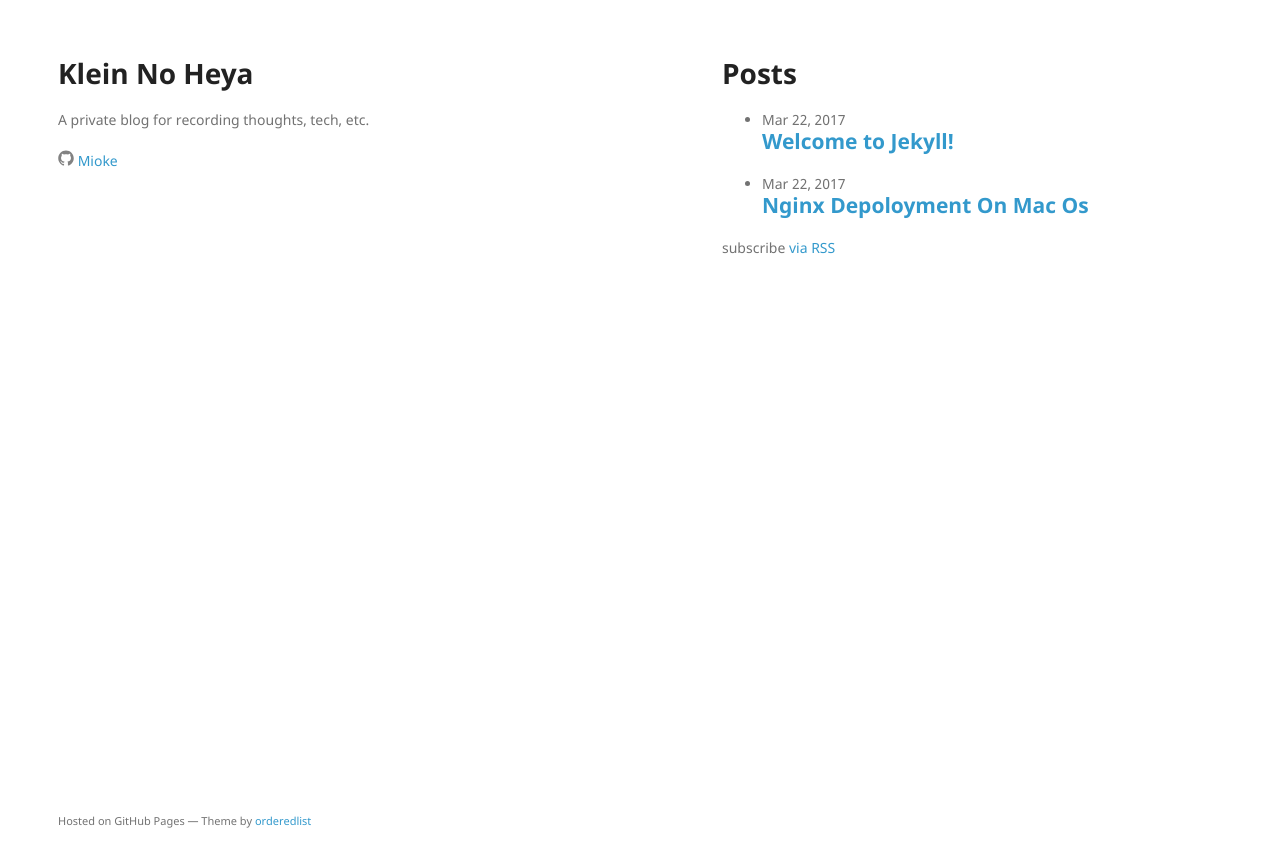
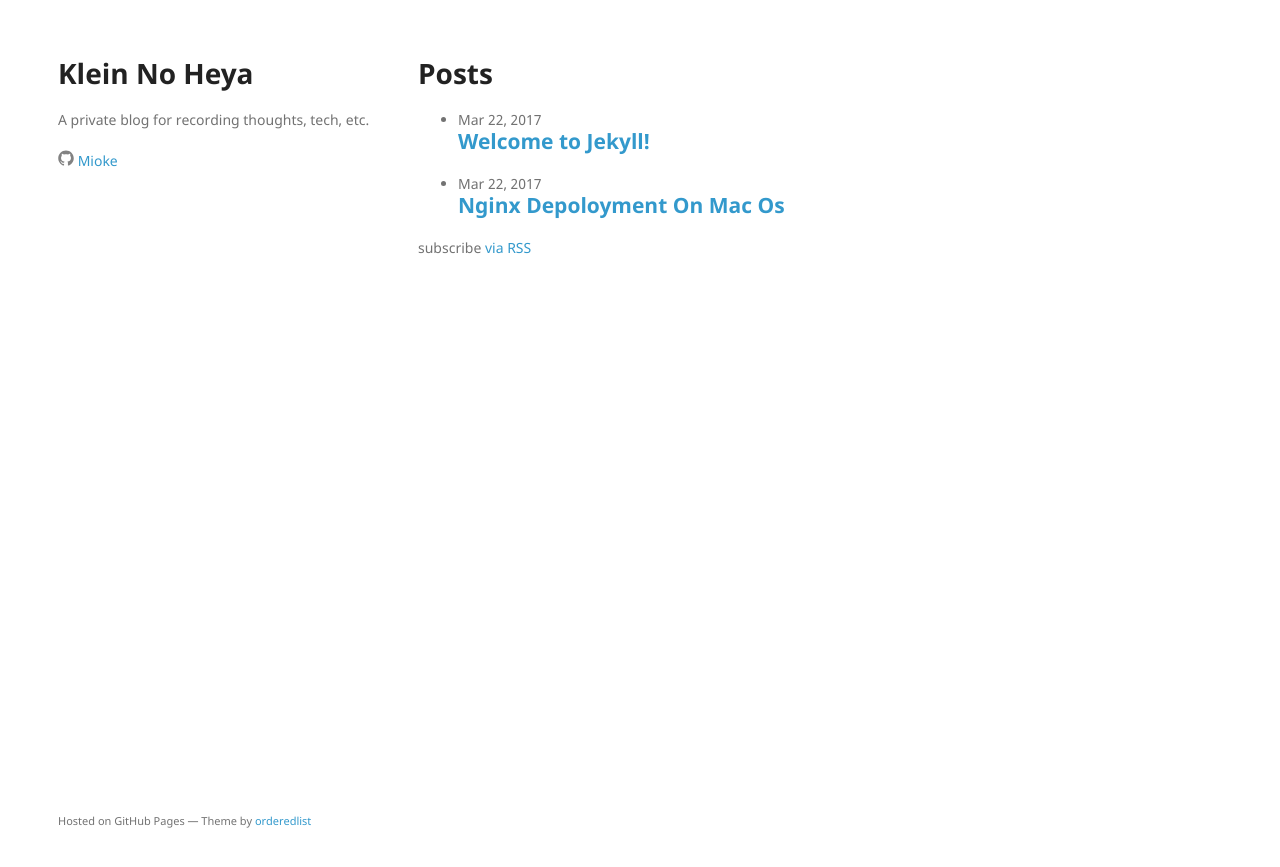
Before and after one commit to Mioke/mioke.github.io, a Jekyll site: the page built from index.md, in a window 1280 px wide. Shown: the top 867 px of the page. Built offline with Jekyll 4.4.1, drawn with Linux system fonts in a browser that asks for light colours.

Commit message:
Update layout

```diff
--- a/_sass/jekyll-theme-minimal.scss
+++ b/_sass/jekyll-theme-minimal.scss
@@ -233,7 +233,8 @@ header ul a strong {
 
 section {
   width:500px;
-  float:right;
+  float:left;
+  margin-left: 360px;
   padding-bottom:50px;
 }
 
@@ -275,7 +276,7 @@ footer {
   }
 
   header {
-    padding-right:320px;
+    padding-right:200px;
   }
 
   section {
```
Also changed, not shown: 2 other files.
